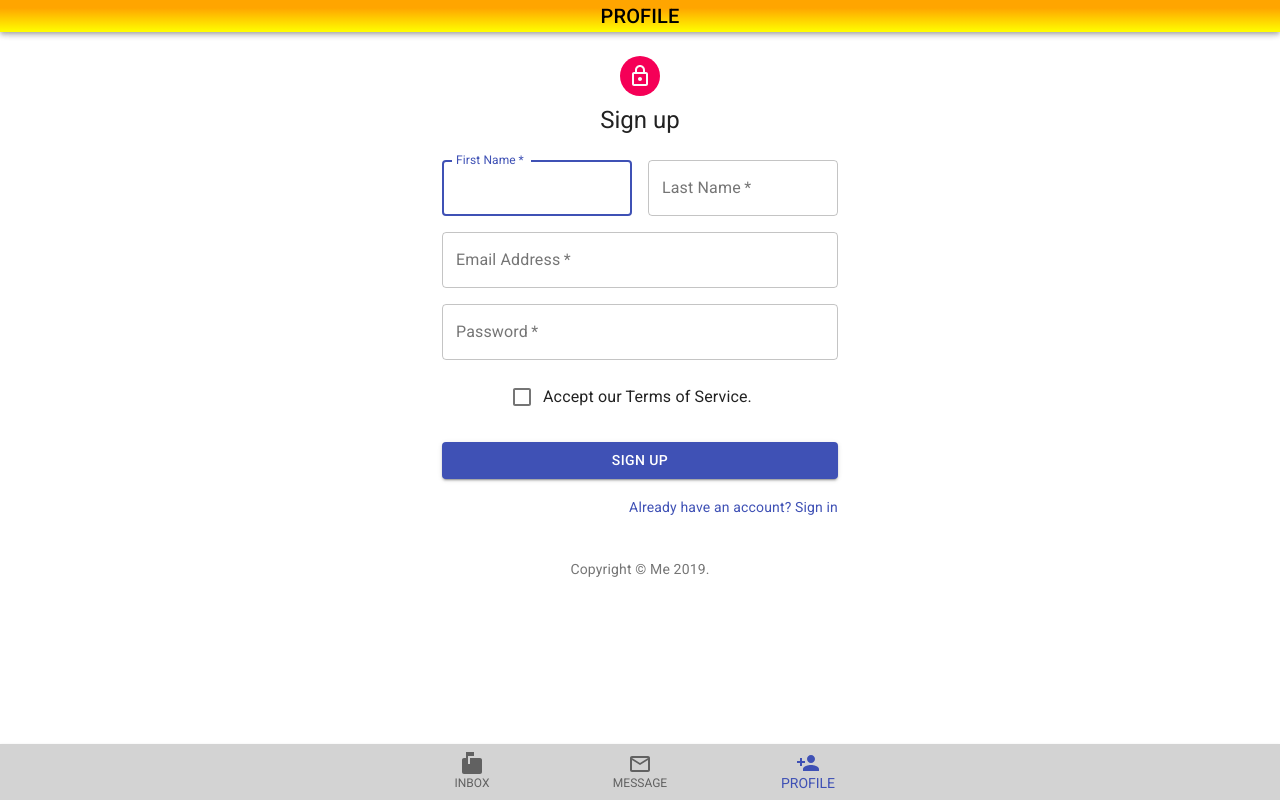
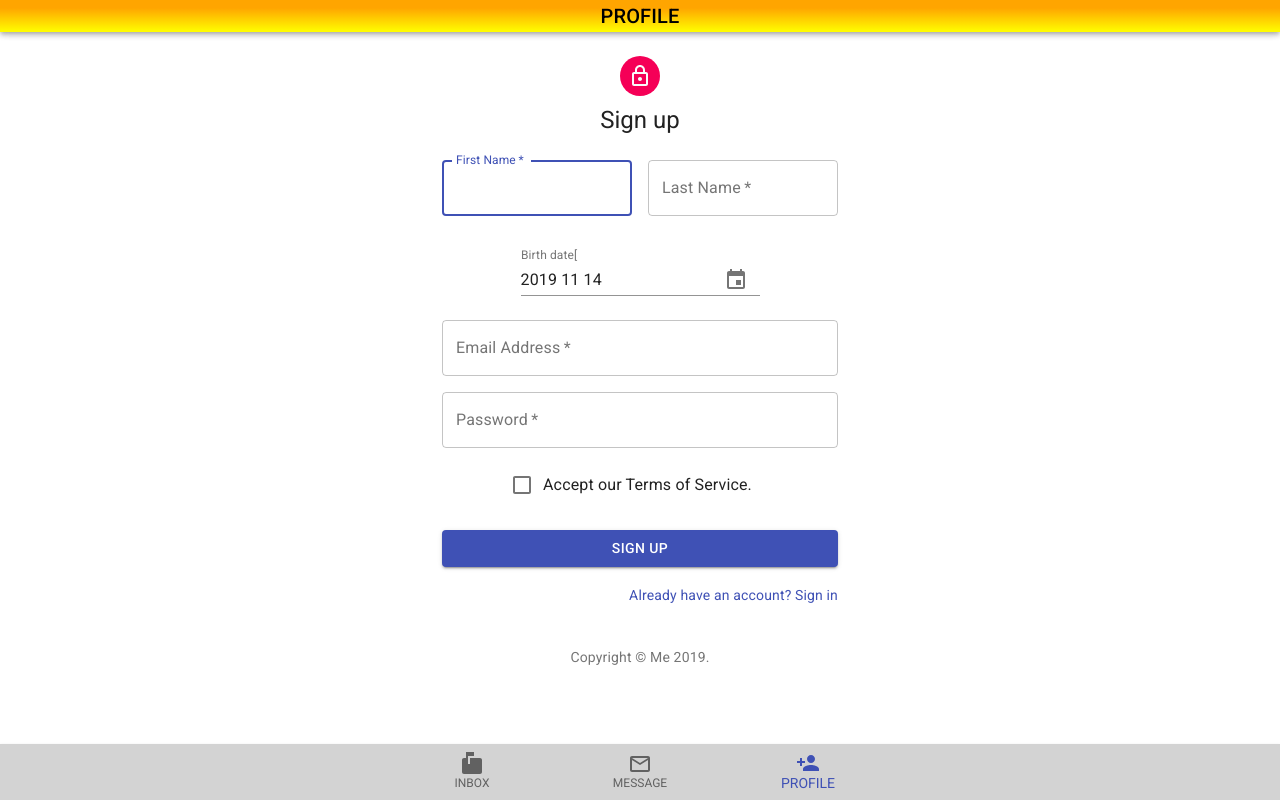
Before and after one commit to jkresner/react-playground, a React (Create React App) app in the folder chat/: page / in a window 1280 px wide. Both pictures are taken after a click on the button "PROFILE". Built offline with nearby package versions, Linux system fonts and the light colour scheme; the HTML template or start-up script is replaced by a standard one.

Commit message:
Incorporate material-ui date picker

```diff
--- a/chat/package.json
+++ b/chat/package.json
@@ -3,9 +3,13 @@
   "version": "0.1.0",
   "private": true,
   "dependencies": {
+    "@date-io/date-fns": "^1.3.11",
     "@material-ui/core": "^4.6.1",
     "@material-ui/icons": "^4.5.1",
+    "@material-ui/pickers": "^3.2.7",
+    "date-fns": "^2.0.0-beta.5",
     "marked": "^0.7.0",
+    "moment": "^2.24.0",
     "react": "^16.11.0",
     "react-dom": "^16.11.0",
     "react-scripts": "3.2.0"
--- a/chat/src/signup.js
+++ b/chat/src/signup.js
@@ -12,6 +12,10 @@ import LockOutlinedIcon from '@material-ui/icons/LockOutlined';
 import TextField from '@material-ui/core/TextField';
 import Typography from '@material-ui/core/Typography';
 import { makeStyles } from '@material-ui/core/styles';
+
+
+import DateFnsUtils from '@date-io/date-fns';
+import { MuiPickersUtilsProvider, KeyboardDatePicker } from '@material-ui/pickers';
 
 
 function Copyright() {
@@ -55,6 +59,11 @@ const useStyles = makeStyles(theme => ({
 export default function SignUp() {
   const classes = useStyles();
 
+  const [selectedDate, setSelectedDate] = React.useState(new Date());
+
+  const handleDateChange = date => { setSelectedDate(date) };
+
+
   return (
     <Container component="main" maxWidth="xs" id="sup">
       <CssBaseline />
@@ -89,6 +98,21 @@ export default function SignUp() {
                 name="lastName"
                 autoComplete="lname"
               />
+            </Grid>
+            <Grid item xs={12}>
+              <MuiPickersUtilsProvider utils={DateFnsUtils}>
+                <KeyboardDatePicker
+                  disableToolbar
+                  variant="inline"
+                  format="yyyy MM dd"
+                  margin="normal"
+                  id="date-picker-inline"
+                  label="Birth date["
+                  value={selectedDate}
+                  onChange={handleDateChange}
+                  KeyboardButtonProps={{ 'aria-label': 'change date' }}
+                />
+              </MuiPickersUtilsProvider>
             </Grid>
             <Grid item xs={12}>
               <TextField
```
